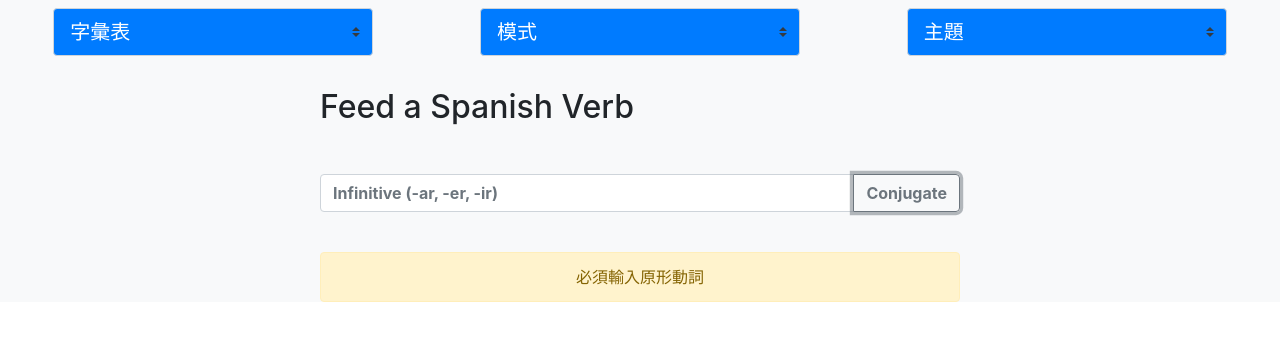
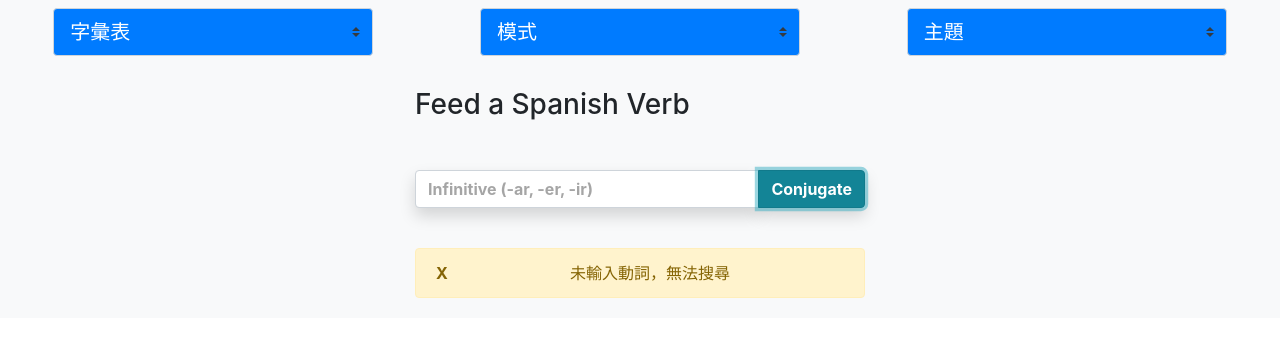
Before and after one commit to zongronghuang/spanish_verb_conjugator, a Vue app: page /wordcard#/search in a window 1280 px wide. Both pictures are taken after a click on the button "Conjugate". Shown: the top 340 px of the page. Built offline with nearby package versions, Linux system fonts and the light colour scheme.

Commit message:
feat: modify checkInput() and search field styles; add collapseAlert()

```diff
--- a/src/views/Search.vue
+++ b/src/views/Search.vue
@@ -1,23 +1,23 @@
 <template>
-  <div>
+  <div class="pb-1">
     <ControlPanel />
 
     <!-- 搜尋區域 -->
-    <div class="mx-auto my-4 w-50">
-      <h2>Feed a Spanish Verb</h2>
+    <div class="mx-auto my-4 w-75" id="search-area">
+      <h3>Feed a Spanish Verb</h3>
 
       <div class="input-group pb-3 mb-1 mt-5">
         <input
           type="text"
-          class="form-control font-weight-bold"
+          class="form-control shadow font-weight-bold"
           placeholder="Infinitive (-ar, -er, -ir)"
           aria-label="Feed an infinitive Spanish verb"
           aria-describedby="button-addon2"
           v-model.trim="input"
         />
-        <div class="input-group-append">
+        <div class="input-group-append shadow">
           <button
-            class="btn btn-outline-secondary font-weight-bold"
+            class="btn btn-info font-weight-bold"
             type="button"
             id="button-addon2"
             @click.prevent.stop="checkInput"
@@ -29,11 +29,19 @@
     </div>
     <!-- 錯誤訊息 -->
     <div
-      class="alert alert-warning w-50 text-center mx-auto"
+      class="alert alert-warning w-75 text-center mx-auto"
       role="alert"
-      v-if="alert"
+      id="alert"
+      v-show="alert"
     >
-      {{ alert }}
+      <span
+        class="float-left font-weight-bold mr-2"
+        id="cross"
+        @click.stop.prevent="collapseAlert"
+      >
+        X
+      </span>
+      <span>{{ alert }}</span>
     </div>
   </div>
 </template>
@@ -54,44 +62,57 @@ export default {
   },
   methods: {
     checkInput() {
-      console.log("got the input", this.input, Boolean(this.input));
-      console.log("length", this.input.length);
+      const input = this.input.toLowerCase();
+      this.alert = "";
+
       // 不可為空字串
-
-      this.alert = "yayaya";
-      console.log("yaya");
-
-      if (!this.input) {
-        this.alert = "未輸入動詞，無法搜尋";
+      if (!input) {
+        return (this.alert = "未輸入動詞，無法搜尋");
       }
 
-      // 不可含數字、特殊符號或空白
-      const regex = /[a-záéíóúü]/;
-      if (this.input.toLowerCase().search(regex)) {
-        this.alert = "不可輸入數字、空白或特殊符號";
+      // 只接受西班牙文字母 (不可有數字、特殊符號或空白)
+      const regex = /[^a-záéíóúü]/;
+      if (input.search(regex) !== -1) {
+        return (this.alert = "不可輸入數字、空白或特殊符號");
       }
 
       // 結尾是 arse, erse, irse (提醒拿掉 se 即可)
-      const longEnding = this.input.substring(this.input.length - 4);
+      const longEnding = input.substring(input.length - 4);
       if (
         longEnding === "arse" ||
         longEnding === "erse" ||
         longEnding === "irse"
       ) {
-        this.alert = "不可輸入反身動詞；請移除字尾 -se";
+        return (this.alert = "請移除結尾 -se");
       }
 
       // 非原形動詞結尾非 -ar, -er, -ir
-      const ending = this.input.substring(this.input.length - 2);
-      if (ending !== "ar" || ending !== "er" || ending !== "ir") {
-        this.alert = "必須輸入原形動詞";
+      const ending = input.substring(input.length - 2);
+      if (ending !== "ar" && ending !== "er" && ending !== "ir") {
+        return (this.alert = "請輸入原形動詞");
       }
 
-      // 透過 API 確認輸入的動詞存在
+      // 透過 API 確認輸入的動詞存在 => 轉址到 wordcard 頁面
+    },
+    collapseAlert() {
+      this.alert = "";
     },
   },
 };
 </script>
 
 <style scoped>
+#search-area,
+#alert {
+  max-width: 450px;
+}
+
+#cross:hover {
+  cursor: pointer;
+}
+
+input::placeholder {
+  color: gray;
+  opacity: 70%;
+}
 </style>
```
